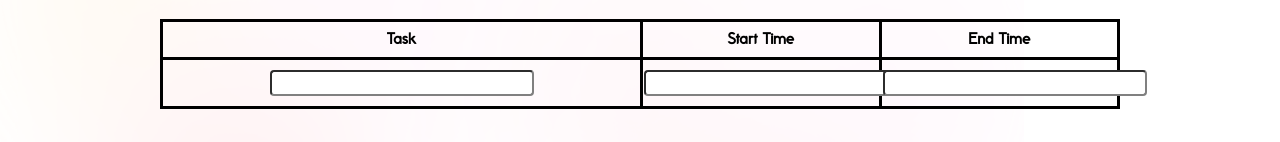
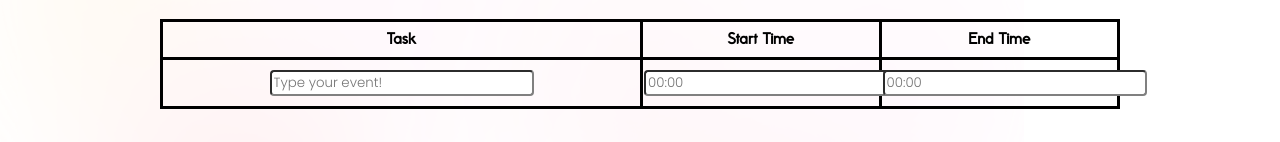
Before and after one commit to anyuan-chen/cat-calendar, a React (Create React App) app: page /events in a window 1280 px wide. Shown: the part 289-431 px from the top of the page. Built offline with nearby package versions, Linux system fonts and the light colour scheme.

Commit message:
is this...my final commit?

```diff
--- a/src/pages/Events.js
+++ b/src/pages/Events.js
@@ -64,6 +64,7 @@ export default function Events() {
                 <th>
                   <input
                     type="text"
+                    placeholder="Type your event!"
                     value={task}
                     onChange={(e) => setTask(e.target.value)}
                     id="eventsTextInput"
@@ -72,6 +73,7 @@ export default function Events() {
                 <th>
                   <input
                     type="text"
+                    placeholder="00:00"
                     value={startTime}
                     onChange={(e) => setStartTime(e.target.value)}
                     id="eventsTextInput"
@@ -80,6 +82,7 @@ export default function Events() {
                 <th>
                   <input
                     type="text"
+                    placeholder="00:00"
                     value={endTime}
                     onChange={(e) => setEndTime(e.target.value)}
                     id="eventsTextInput"
```
